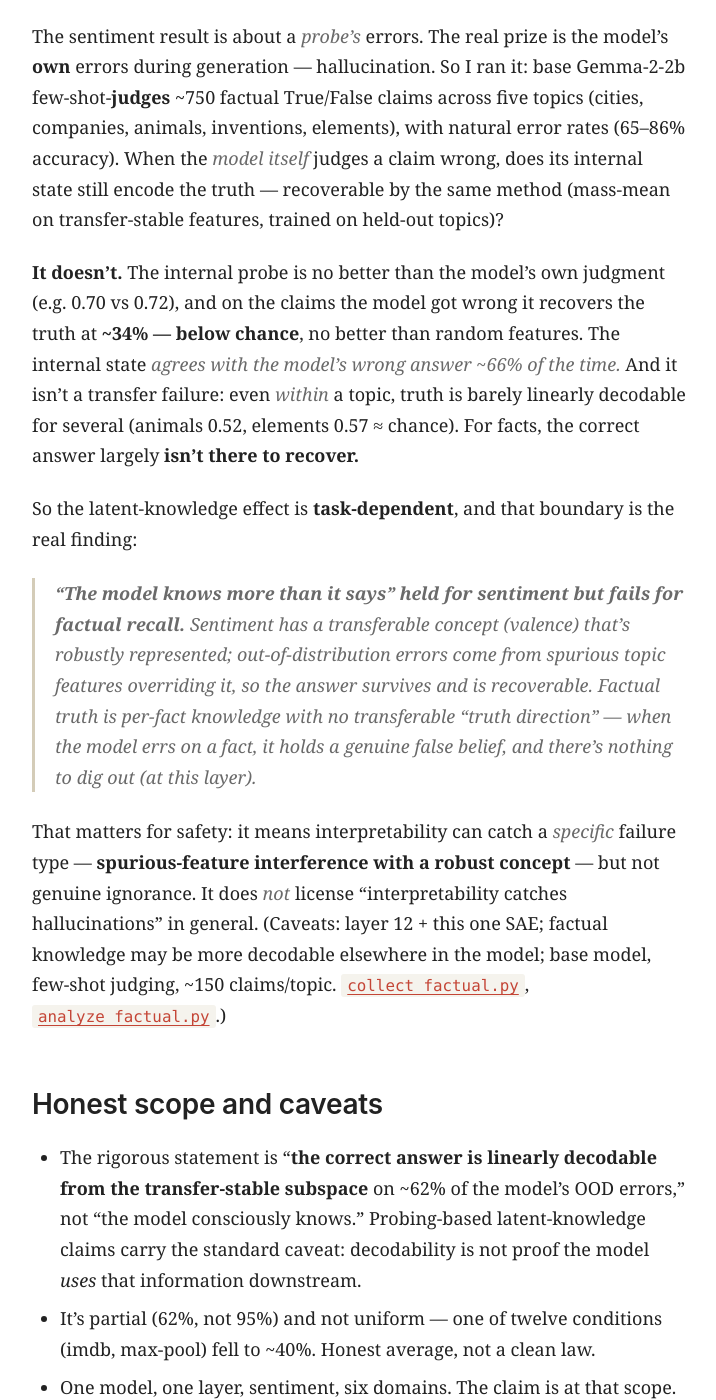
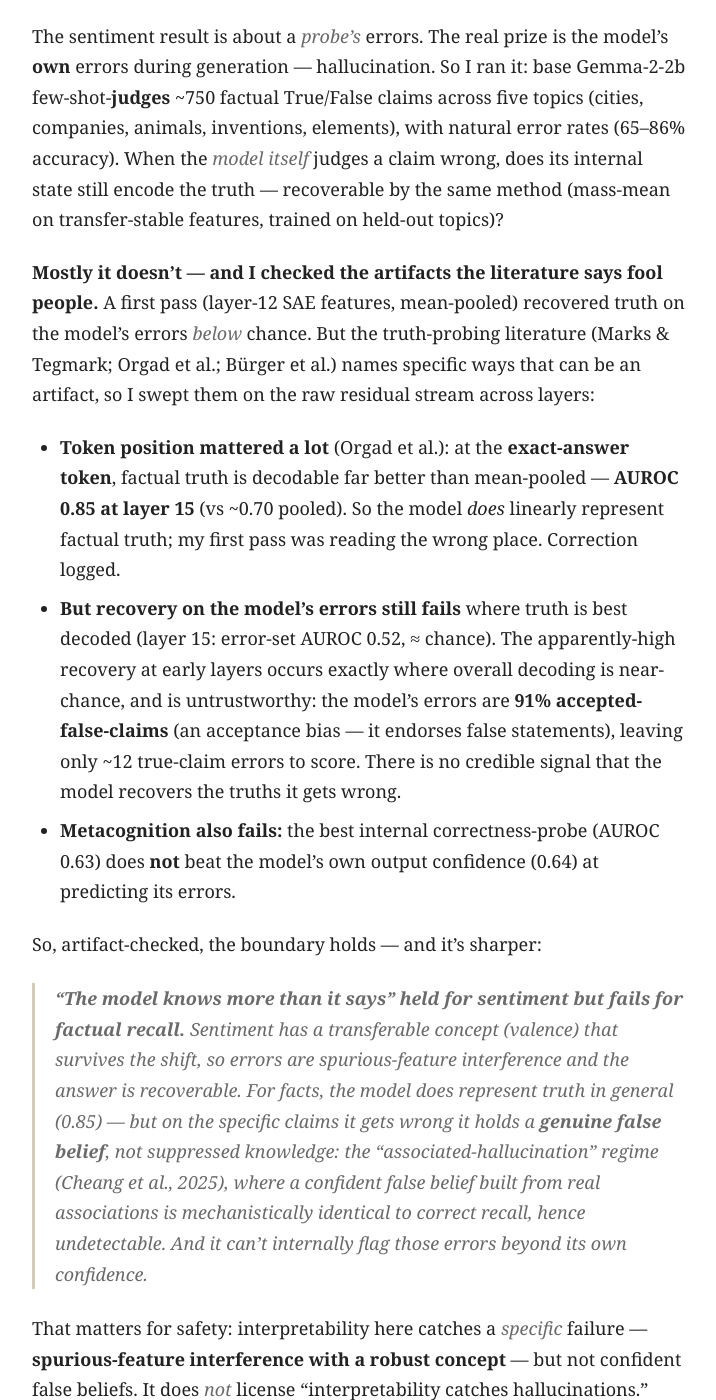
Before and after one commit to OE-GOD/OE-GOD.github.io, a Jekyll site: the page built from _posts/2026-06-22-does-it-already-know.md, in a window 1280 px wide and 1400 px high, scrolled down 4544 px. Shown: the whole window, without its empty margins (280-996 px from the left). Built offline with Jekyll 4.4.1, drawn with Linux system fonts in a browser that asks for light colours; some of the changed text lies outside the part shown.

Commit message:
Refine factual boundary: token-position fix + artifact sweep (literature-anchored)
Corrected: at the exact-answer token factual truth IS decodable (AUROC 0.85 L15) vs
mean-pool ~0.70 -- my first pass read the wrong place (Orgad). But error recovery still
fails at best-decoded layers (L15 err-AUROC 0.52); acceptance bias leaves ~12 true-claim
errors; metacognition (0.63) < confidence (0.64). Boundary holds, now as the associated-
hallucination regime (Cheang). 2B scale caveat (Marks-Tegmark).

Co-Authored-By: Claude Opus 4.8 (1M context) <noreply@anthropic.com>

```diff
--- a/_posts/2026-06-22-does-it-already-know.md
+++ b/_posts/2026-06-22-does-it-already-know.md
@@ -75,13 +75,17 @@ The improvement over the logistic readout is significant (paired bootstrap P = 1
 
 The sentiment result is about a *probe's* errors. The real prize is the model's **own** errors during generation — hallucination. So I ran it: base Gemma-2-2b few-shot-**judges** ~750 factual True/False claims across five topics (cities, companies, animals, inventions, elements), with natural error rates (65–86% accuracy). When the *model itself* judges a claim wrong, does its internal state still encode the truth — recoverable by the same method (mass-mean on transfer-stable features, trained on held-out topics)?
 
-**It doesn't.** The internal probe is no better than the model's own judgment (e.g. 0.70 vs 0.72), and on the claims the model got wrong it recovers the truth at **~34% — below chance**, no better than random features. The internal state *agrees with the model's wrong answer ~66% of the time.* And it isn't a transfer failure: even *within* a topic, truth is barely linearly decodable for several (animals 0.52, elements 0.57 ≈ chance). For facts, the correct answer largely **isn't there to recover.**
+**Mostly it doesn't — and I checked the artifacts the literature says fool people.** A first pass (layer-12 SAE features, mean-pooled) recovered truth on the model's errors *below* chance. But the truth-probing literature (Marks & Tegmark; Orgad et al.; Bürger et al.) names specific ways that can be an artifact, so I swept them on the raw residual stream across layers:
 
-So the latent-knowledge effect is **task-dependent**, and that boundary is the real finding:
+- **Token position mattered a lot** (Orgad et al.): at the **exact-answer token**, factual truth is decodable far better than mean-pooled — **AUROC 0.85 at layer 15** (vs ~0.70 pooled). So the model *does* linearly represent factual truth; my first pass was reading the wrong place. Correction logged.
+- **But recovery on the model's errors still fails** where truth is best decoded (layer 15: error-set AUROC 0.52, ≈ chance). The apparently-high recovery at early layers occurs exactly where overall decoding is near-chance, and is untrustworthy: the model's errors are **91% accepted-false-claims** (an acceptance bias — it endorses false statements), leaving only ~12 true-claim errors to score. There is no credible signal that the model recovers the truths it gets wrong.
+- **Metacognition also fails:** the best internal correctness-probe (AUROC 0.63) does **not** beat the model's own output confidence (0.64) at predicting its errors.
 
-> **"The model knows more than it says" held for sentiment but fails for factual recall.** Sentiment has a *transferable concept* (valence) that's robustly represented; out-of-distribution errors come from spurious topic features overriding it, so the answer survives and is recoverable. Factual truth is *per-fact knowledge* with no transferable "truth direction" — when the model errs on a fact, it holds a genuine false belief, and there's nothing to dig out (at this layer).
+So, artifact-checked, the boundary holds — and it's sharper:
 
-That matters for safety: it means interpretability can catch a *specific* failure type — **spurious-feature interference with a robust concept** — but not genuine ignorance. It does *not* license "interpretability catches hallucinations" in general. (Caveats: layer 12 + this one SAE; factual knowledge may be more decodable elsewhere in the model; base model, few-shot judging, ~150 claims/topic. [`collect_factual.py`](https://github.com/OE-GOD/sae-feature-realness/blob/main/collect_factual.py), [`analyze_factual.py`](https://github.com/OE-GOD/sae-feature-realness/blob/main/analyze_factual.py).)
+> **"The model knows more than it says" held for sentiment but fails for factual recall.** Sentiment has a *transferable concept* (valence) that survives the shift, so errors are spurious-feature interference and the answer is recoverable. For facts, the model *does* represent truth in general (0.85) — but on the specific claims it gets wrong it holds a **genuine false belief**, not suppressed knowledge: the "associated-hallucination" regime (Cheang et al., 2025), where a confident false belief built from real associations is mechanistically identical to correct recall, hence undetectable. And it can't internally flag those errors beyond its own confidence.
+
+That matters for safety: interpretability here catches a *specific* failure — **spurious-feature interference with a robust concept** — but not confident false beliefs. It does *not* license "interpretability catches hallucinations." (Honest caveats: 2B model — linear truth structure is weak below ~13B, Marks & Tegmark; the acceptance bias leaves too few true-claim errors to settle recovery cleanly; base model + few-shot, ~150 claims/topic. Scripts: [`collect_factual.py`](https://github.com/OE-GOD/sae-feature-realness/blob/main/collect_factual.py), [`analyze_factual.py`](https://github.com/OE-GOD/sae-feature-realness/blob/main/analyze_factual.py), [`collect_factual_tokens.py`](https://github.com/OE-GOD/sae-feature-realness/blob/main/collect_factual_tokens.py), [`analyze_tokens.py`](https://github.com/OE-GOD/sae-feature-realness/blob/main/analyze_tokens.py).)
 
 ## Honest scope and caveats
 
```
